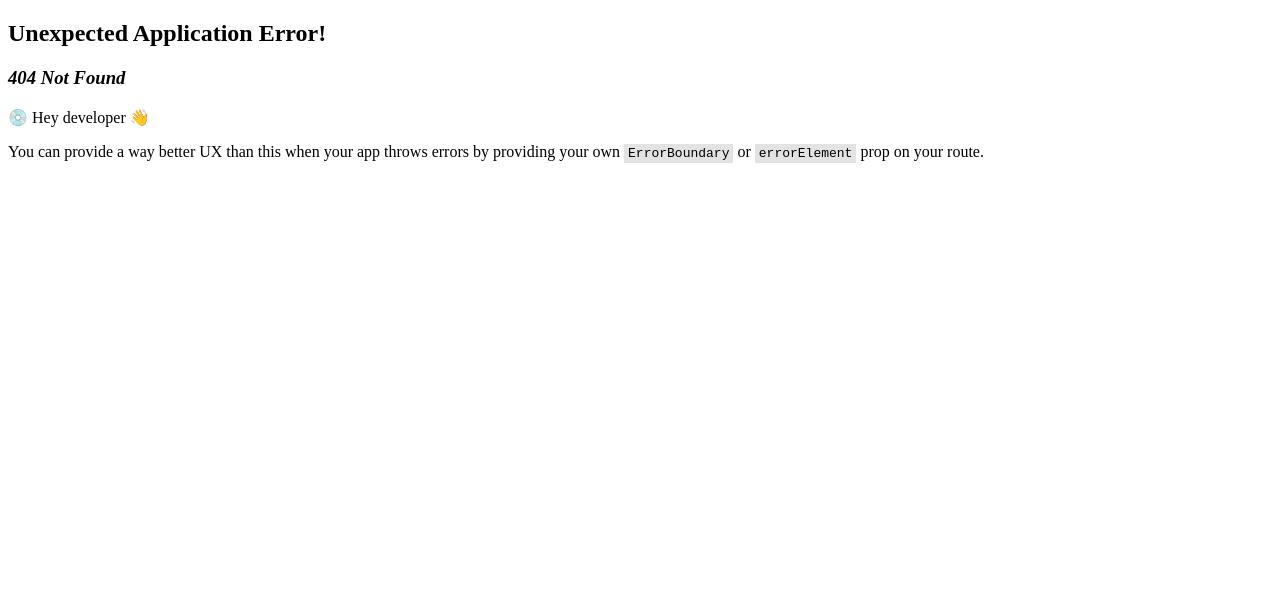
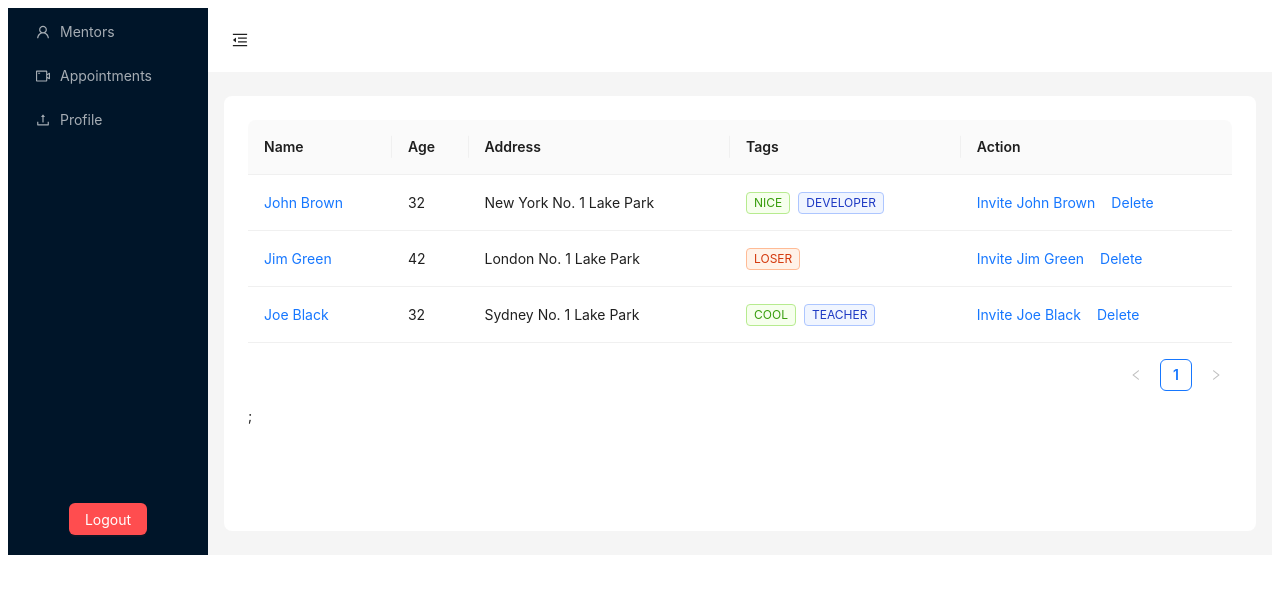
Before and after one commit to Kaleb-Abiy/Mentors-react, a React (Vite) app: page /appointments in a window 1280 px wide. Before the commit this address had no page. Shown: the top 594 px of the page. Built offline with nearby package versions, Linux system fonts and the light colour scheme; sample sign-in values are in the browser's storage.

Commit message:
authentication is done

```diff
--- a/package.json
+++ b/package.json
@@ -10,9 +10,11 @@
     "preview": "vite preview"
   },
   "dependencies": {
+    "@reduxjs/toolkit": "^2.1.0",
     "antd": "^5.13.2",
     "react": "^18.2.0",
     "react-dom": "^18.2.0",
+    "react-redux": "^9.1.0",
     "react-router-dom": "^6.21.3"
   },
   "devDependencies": {
--- a/src/layout/Layout.jsx
+++ b/src/layout/Layout.jsx
@@ -1,4 +1,7 @@
 import React, { useState } from 'react';
+import { useDispatch } from 'react-redux';
+import { logout } from '../redux/reducers/userSlice';
+
 import {
     MenuFoldOutlined,
     MenuUnfoldOutlined,
@@ -7,14 +10,27 @@ import {
     VideoCameraOutlined,
 } from '@ant-design/icons';
 import { Layout, Menu, Button, theme } from 'antd';
+import { Link } from 'react-router-dom';
+import { useNavigate, Navigate } from 'react-router-dom';
+
+
 const { Header, Sider, Content } = Layout;
 
 
 const MainLayout = ({children}) => {
+    console.log(children)
     const [collapsed, setCollapsed] = useState(false);
     const {
         token: { colorBgContainer, borderRadiusLG },
     } = theme.useToken();
+    const dispatch = useDispatch();
+
+    const navigate = useNavigate()
+
+    const handleMentorsClick = ({item, key, keyPath, domEvent })=> {
+        console.log(item, key, keyPath, domEvent )
+    }
+
     return (
         <>
         <Layout >
@@ -26,26 +42,31 @@ const MainLayout = ({children}) => {
                     defaultSelectedKeys={['1']}
                     items={[
                         {
-                            key: '1',
+                            key: '/mentors',
                             icon: <UserOutlined />,
-                            label: 'nav 1',
+                            label: (
+                                <Link to="/mentors">Mentors</Link>
+                            ),
                         },
                         {
                             key: '2',
                             icon: <VideoCameraOutlined />,
-                            label: 'nav 2',
+                            label: (
+                                <Link to="/appointments">Appointments</Link>),
                         },
                         {
                             key: '3',
                             icon: <UploadOutlined />,
-                            label: 'nav 3',
+                            label: (
+                                <Link to="/user-profile">Profile</Link>
+                            ),
 
                         },
                     ]}
 
                 />
                     <div style={{ position: 'absolute', bottom: 20, left: 0, right: 0, textAlign: 'center' }}>
-                        <Button type="primary" danger onClick={() => console.log('Logout')}>
+                        <Button type="primary" danger onClick={() => dispatch(logout())}>
                             Logout
                         </Button>
                     </div>
--- a/src/main.jsx
+++ b/src/main.jsx
@@ -1,12 +1,16 @@
 import React from 'react'
 import ReactDOM from 'react-dom/client'
 import App from './App.jsx'
+import {Provider} from 'react-redux'
+import store from '../src/redux/store'
 
 
 ReactDOM.createRoot(document.getElementById('root')).render(
   <React.StrictMode>
 
-    <App />
+
+     <App />
+
 
   </React.StrictMode>,
 )
--- /dev/null
+++ b/src/pages/AppointmentList.jsx
@@ -0,0 +1,87 @@
+import React from 'react'
+import { Space, Table, Tag } from 'antd';
+import MainLayout from '../layout/Layout';
+
+const columns = [
+    {
+        title: 'Name',
+        dataIndex: 'name',
+        key: 'name',
+        render: (text) => <a>{text}</a>,
+    },
+    {
+        title: 'Age',
+        dataIndex: 'age',
+        key: 'age',
+    },
+    {
+        title: 'Address',
+        dataIndex: 'address',
+        key: 'address',
+    },
+    {
+        title: 'Tags',
+        key: 'tags',
+        dataIndex: 'tags',
+        render: (_, { tags }) => (
+            <>
+                {tags.map((tag) => {
+                    let color = tag.length > 5 ? 'geekblue' : 'green';
+                    if (tag === 'loser') {
+                        color = 'volcano';
+                    }
+                    return (
+                        <Tag color={color} key={tag}>
+                            {tag.toUpperCase()}
+                        </Tag>
+                    );
+                })}
+            </>
+        ),
+    },
+    {
+        title: 'Action',
+        key: 'action',
+        render: (_, record) => (
+            <Space size="middle">
+                <a>Invite {record.name}</a>
+                <a>Delete</a>
+            </Space>
+        ),
+    },
+];
+const data = [
+    {
+        key: '1',
+        name: 'John Brown',
+        age: 32,
+        address: 'New York No. 1 Lake Park',
+        tags: ['nice', 'developer'],
+    },
+    {
+        key: '2',
+        name: 'Jim Green',
+        age: 42,
+        address: 'London No. 1 Lake Park',
+        tags: ['loser'],
+    },
+    {
+        key: '3',
+        name: 'Joe Black',
+        age: 32,
+        address: 'Sydney No. 1 Lake Park',
+        tags: ['cool', 'teacher'],
+    },
+];
+
+function AppointmentList() {
+  return (
+   <>
+   <MainLayout>
+    <Table columns={columns} dataSource={data} />;
+   </MainLayout>
+   </>
+  )
+}
+
+export default AppointmentList
--- a/src/pages/Login.jsx
+++ b/src/pages/Login.jsx
@@ -1,5 +1,8 @@
-import React from 'react';
+import React, {useEffect} from 'react';
 import { Button, Checkbox, Form, Input, Flex, Card, Radio } from 'antd';
+import { useDispatch, useSelector } from 'react-redux';
+import { login } from '../redux/reducers/userSlice';
+import { useNavigate } from 'react-router-dom';
 
 
 const cardStyle = {
@@ -12,16 +15,43 @@ const imgStyle = {
 };
 
 
+function Login() {
+    const access_token = useSelector(state => state.user.access)
+
+    const navigate = useNavigate()
+
+    useEffect(() => {
+        console.log(access_token)
+        if (access_token) {
+            navigate('/mentors')
+        }
+
+    }, [access_token])
+
+    const dispatch = useDispatch()
 
     const onFinish = (values) => {
         console.log('Success:', values);
+        fetch('https://web-production-b715.up.railway.app/auth/login', {
+            method: 'POST',
+            headers: {
+                'Content-Type': 'application/json',
+            },
+            body: JSON.stringify(values)
+        })
+            .then(res => res.json())
+            .then(data => {
+                localStorage.setItem('access_token', data.access)
+                localStorage.setItem('refresh_token', data.refresh)
+                dispatch(login(data.access))
+            })
+            .catch(err => console.log(err))
     };
 
     const onFinishFailed = (errorInfo) => {
         console.log('Failed:', errorInfo);
     };
 
-function Login() {
   return (
       <Card
           hoverable
@@ -68,7 +98,7 @@ function Login() {
                   >
                       <Form.Item
                           label="Email"
-                          name="Email"
+                          name="email"
                           rules={[
                               {
                                   required: true,
--- a/src/pages/MentorsList.jsx
+++ b/src/pages/MentorsList.jsx
@@ -1,15 +1,55 @@
-import React from 'react'
+import React, {useEffect, useState} from 'react'
 import MainLayout from '../layout/Layout'
 import { EditOutlined, EllipsisOutlined, SettingOutlined } from '@ant-design/icons';
 import { Avatar, Button, Card, Flex } from 'antd';
+import {  useSelector, useDispatch } from 'react-redux';
+import { useNavigate } from 'react-router-dom';
+import { login } from '../redux/reducers/userSlice';
 
 const { Meta } = Card;
 
 function MentorsList() {
+    const [mentors, setMentors] = useState([])
+    const token = useSelector(state => state.user.access)
+    const refresh = useSelector(state => state.user.refresh)
+
+    const dispatch = useDispatch()
+
+    useEffect(()=> {
+        fetch('https://web-production-b715.up.railway.app/mentors', {
+            method: 'GET',
+            headers: {
+                'Content-Type': 'application/json',
+                'AUTHORIZATION': `Bearer ${token}`
+            },
+        })
+        .then(res => {
+            if (res.status === 401){
+                fetch("https://web-production-b715.up.railway.app/auth/login/refresh/", {
+                    method: 'POST',
+                    headers: {
+                        'Content-Type': 'application/json',
+                    },
+                    body: JSON.stringify({"refresh": refresh})
+                })
+                .then(res=> res.json())
+                .then(data => {
+                    dispatch(login(data.access))
+                })
+            } else {
+                res.json()
+                .then(data=>{
+                    setMentors(data)
+                })
+            }
+        })
+        .catch(err => console.log(err.code))
+    }, [token])
+
   return (
     <MainLayout>
         <Flex wrap='wrap' gap={50}>
-
+              {!mentors || mentors.length === 0 ? <><h1>No mentors</h1></> : mentors.map(mentor => (
             <Card
                 style={{ width: 300 }}
                 cover={
@@ -20,7 +60,7 @@ function MentorsList() {
                 }
                 actions={[
                     <Button type="primary">
-                        Book Now
+                        View Details
                     </Button>
                 ]}
             >
@@ -30,26 +70,10 @@ function MentorsList() {
                     description="This is the description"
                 />
             </Card>
-              <Card
-                  style={{ width: 300 }}
-                  cover={
-                      <img
-                          alt="example"
-                          src="https://gw.alipayobjects.com/zos/rmsportal/JiqGstEfoWAOHiTxclqi.png"
-                      />
-                  }
-                  actions={[
-                      <Button type="primary">
-                          Book Now
-                      </Button>
-                  ]}
-              >
-                  <Meta
-                      avatar={<Avatar src="https://api.dicebear.com/7.x/miniavs/svg?seed=8" />}
-                      title="Card title"
-                      description="This is the description"
-                  />
-              </Card>
+        ))}
+
+
+
 
            </Flex>
 
--- a/src/pages/Register.jsx
+++ b/src/pages/Register.jsx
@@ -1,5 +1,8 @@
-import React from 'react';
+import React, {useState, useEffect} from 'react';
 import { Button, Checkbox, Form, Input, Flex, Card, Radio } from 'antd';
+import { useDispatch, useSelector } from 'react-redux';
+import { register } from '../redux/reducers/userSlice';
+import { useNavigate } from 'react-router-dom';
 
 
 const cardStyle = {
@@ -13,15 +16,53 @@ const imgStyle = {
 
 
 
-const onFinish = (values) => {
-    console.log('Success:', values);
-};
-
-const onFinishFailed = (errorInfo) => {
-    console.log('Failed:', errorInfo);
-};
 
 function Register() {
+    const [email, setEmail] = useState('')
+    const [password, setPassword] = useState('')
+    const [confirmPassword, setConfirmPassword] = useState('')
+    const [userType, setUserType] = useState('')
+
+
+    const { access } = useSelector(state => state.user)
+
+    const navigate = useNavigate()
+
+    useEffect(() => {
+        if (access) {
+            navigate('/mentors')
+        }
+    }, [access])
+
+
+    const dispatch = useDispatch()
+
+
+
+    const onFinish = (values) => {
+        fetch('https://web-production-b715.up.railway.app/auth/register', {
+            method: 'POST',
+            headers: {
+                'Content-Type': 'application/json',
+            },
+            body: JSON.stringify(values)
+        })
+            .then(res => res.json())
+            .then(data => {
+                localStorage.setItem('access_token', data.access)
+                localStorage.setItem('refresh_token', data.refresh)
+                dispatch(register(data.access))
+            })
+            .catch(err => {
+                console.log(err)
+            })
+
+    };
+
+    const onFinishFailed = (errorInfo) => {
+        console.log('Failed:', errorInfo);
+    };
+
   return (
           <Card
               hoverable
@@ -68,7 +109,7 @@ function Register() {
                   >
                       <Form.Item
                           label="Email"
-                          name="Email"
+                          name="email"
                           rules={[
                               {
                                   required: true,
@@ -77,12 +118,12 @@ function Register() {
                               },
                           ]}
                       >
-                          <Input />
+                          <Input onChange={e => setEmail(e.target.value)} />
                       </Form.Item>
 
                       <Form.Item
                           label="Password"
-                          name="password"
+                          name="password1"
                           rules={[
                               {
                                   required: true,
@@ -90,7 +131,7 @@ function Register() {
                               },
                           ]}
                       >
-                          <Input.Password />
+                          <Input.Password onChange={e => setPassword(e.target.value)} />
                       </Form.Item>
 
                       <Form.Item
@@ -103,18 +144,18 @@ function Register() {
                               },
                           ]}
                       >
-                          <Input.Password />
+                          <Input.Password onChange={e => setConfirmPassword(e.target.value)}/>
                       </Form.Item>
 
 
                       <Form.Item
-                          name="type"
+                          name="role"
                           wrapperCol={{
                               offset: 8,
                               span: 16,
                           }}
                       >
-                          <Radio.Group name="radiogroup">
+                          <Radio.Group name="radiogroup" onChange={e => setUserType(e.target.value)}>
                               <Radio value="mentor">Mentor</Radio>
                               <Radio value="user">User</Radio>
                           </Radio.Group>
--- /dev/null
+++ b/src/redux/reducers/userSlice.jsx
@@ -0,0 +1,42 @@
+// Desc: Redux slice for user authentication
+import {createSlice} from '@reduxjs/toolkit'
+import { redirect } from 'react-router-dom'
+import { useDispatch } from 'react-redux'
+
+
+
+const userSlice = createSlice({
+    name: 'user',
+    initialState: {
+        is_authenticated: false,
+        access: localStorage.getItem("access_token"),
+        refresh: localStorage.getItem("refresh_token"),
+        isLoading: false,
+        user: null,
+    },
+    reducers: {
+        register: (state, action) => {
+           state.access = action.payload
+           state.is_authenticated = true
+           state.isLoading = false
+        },
+        login: (state, action) => {
+                console.log(action)
+                state.access = action.payload
+                state.is_authenticated = true
+                state.isLoading = false
+        },
+        logout: (state) => {
+            localStorage.removeItem('access_token')
+            localStorage.removeItem('refresh_token')
+            state.access = null
+            state.refresh = null
+            state.is_authenticated = false
+        },
+    }
+
+})
+
+
+export const {register, login, logout} = userSlice.actions
+export default userSlice.reducer
--- /dev/null
+++ b/src/redux/store.js
@@ -0,0 +1,11 @@
+import {configureStore} from '@reduxjs/toolkit'
+import userSlice from './reducers/userSlice'
+
+
+const store = configureStore({
+    reducer: {
+        user: userSlice
+    }
+})
+
+export default store;
--- /dev/null
+++ b/src/utils/PrivateRoutes.jsx
@@ -0,0 +1,27 @@
+import React, {useEffect} from 'react'
+import { redirect } from 'react-router-dom'
+import Login from '../pages/Login'
+import { useNavigate } from 'react-router-dom'
+import { useSelector } from 'react-redux'
+
+const PrivateRoutes = ({children}) => {
+  const access_token = useSelector(state => state.user.access)
+
+  const navigate = useNavigate()
+
+  useEffect(() => {
+    if (!access_token) {
+      navigate("/login")
+    }
+
+  }, [access_token])
+
+
+  return (
+    <>
+      {access_token && children}
+    </>
+  )
+}
+
+export default PrivateRoutes
```
Also changed, not shown: src/App.jsx (+15 -4 lines), 1 other file (tests, documents, lock files or other folders). Lines whose indentation alone changed are shown as unchanged.
